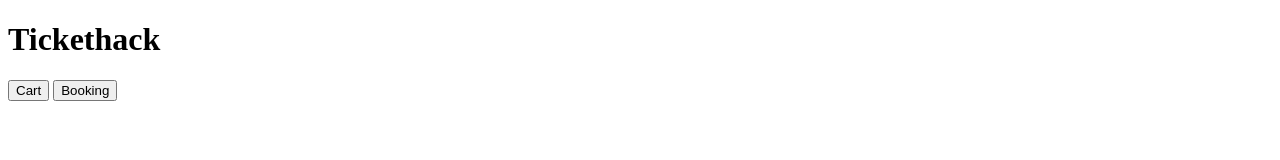
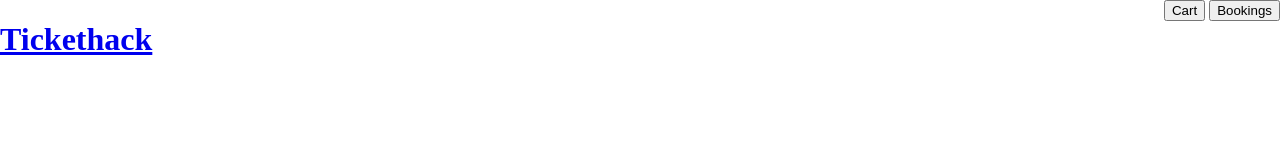
Before and after one commit to Alonajae/tickethack-frontend, a plain HTML site: page booking.html in a window 1280 px wide. Drawn offline with Linux system fonts and the light colour scheme.

Commit message:
mise en place home

```diff
--- a/booking.html
+++ b/booking.html
@@ -5,15 +5,20 @@
     <meta charset="UTF-8">
     <meta http-equiv="X-UA-Compatible" content="IE=edge">
     <meta name="viewport" content="width=device-width, initial-scale=1.0">
-    <title>Document</title>
+    <link rel="stylesheet" href="style.css">
+    <title>Bookings</title>
 </head>
 
 <body>
-    <div id="container">
+    <div id="container-booking">
         <div id="header">
-            <h1 id="header-title">Tickethack</h1>
-            <button class="header-btn" type="button">Cart</button>
-            <button class="header-btn" type="button">Booking</button>
+            <div id='title'>
+                <h1 id="header-title"><a href="./index.html">Tickethack</a></h1>
+            </div>
+            <div id="left-block">
+                <button id="btn-cart" type="button">Cart</button>
+                <button class="btn-bookings" type="button">Bookings</button>
+            </div>
         </div>
 
         <div id="booking-container"></div>
--- a/style.css
+++ b/style.css
@@ -1,16 +1,17 @@
 body{
-    background-image: url('./images/background.jpg');
-    background-position: center center;
-    background-size: cover;
     margin: 0vh;
     padding: 0vh;
 }
 
-#container {
+#container-home {
     display: grid;
     grid-template-columns: repeat(20, 1fr);
     grid-template-rows: repeat(20, 1fr);
+    background-image: url('./images/background.jpg');
+    background-position: center center;
+    background-size: cover;
 }
+
 
 #header {
     background-color: white;
```
Also changed, not shown: cart.html (+10 -5 lines), index.html (+1 -1 lines).
